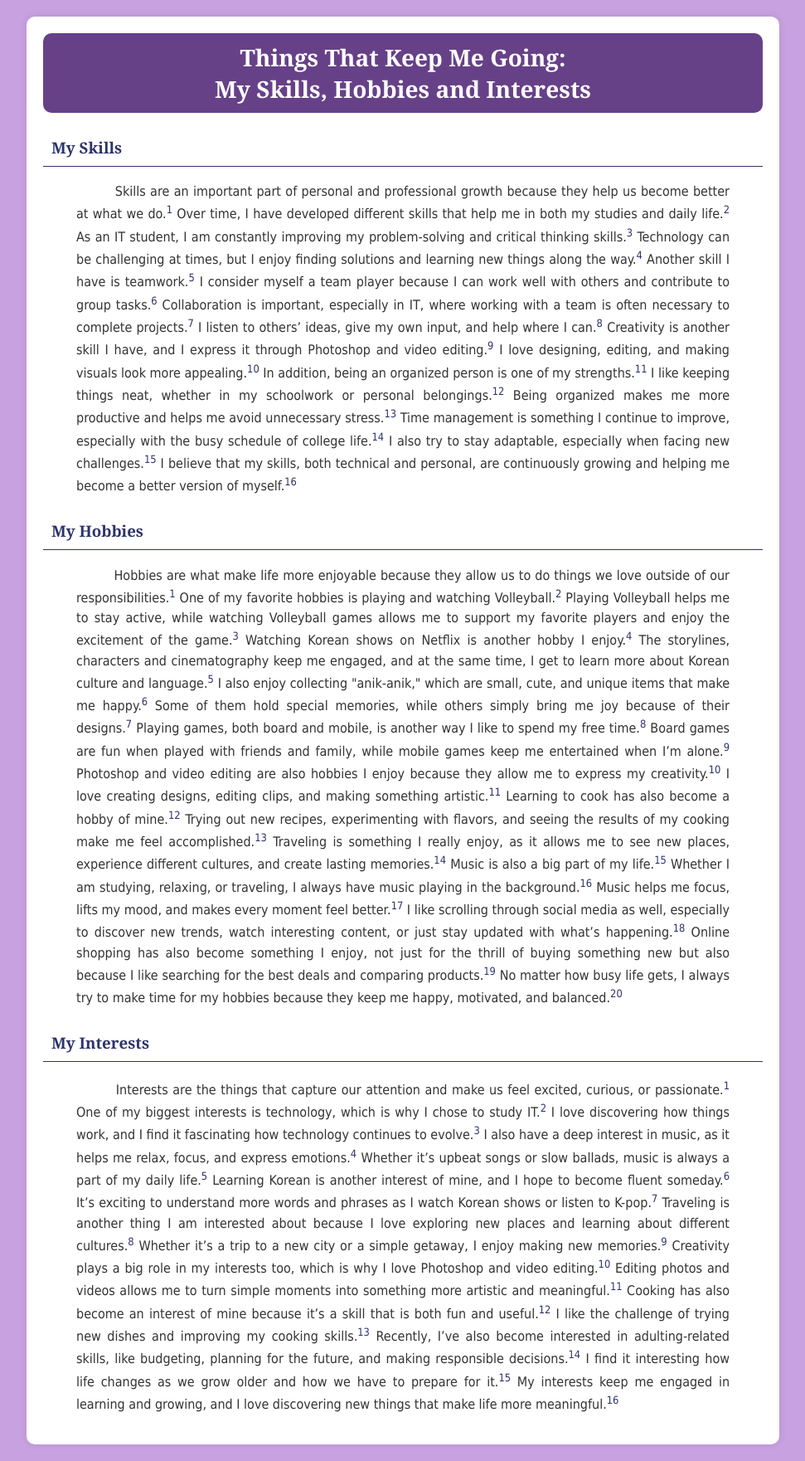
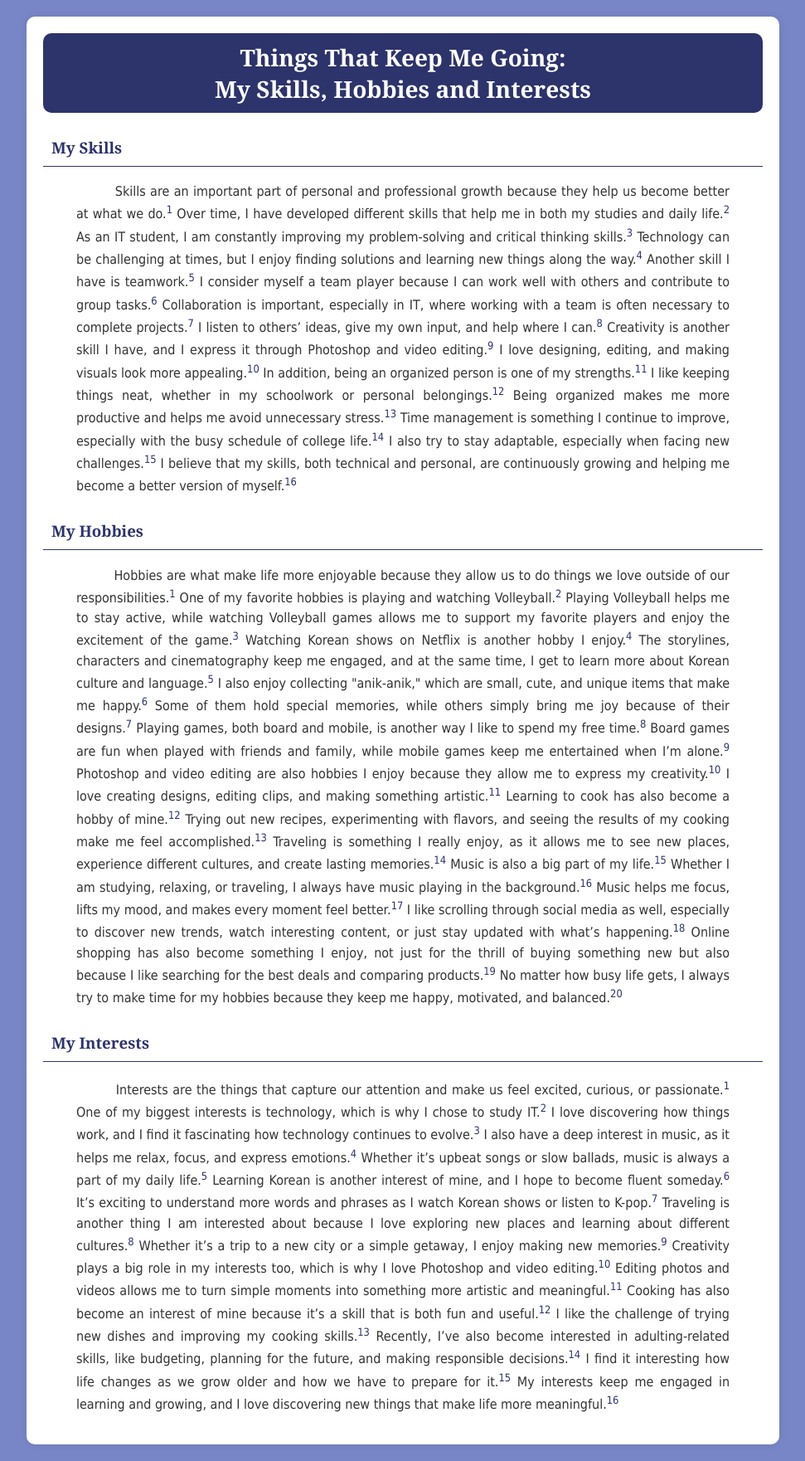
Before and after one commit to andrea-acuna/andrea-acuna.github.io, a PHP site: page /skills.html in a window 1280 px wide. Shown: the whole page at 83% size, without its empty margins (154-1125 px from the left). Run offline with PHP 8.4, Linux system fonts and the light colour scheme.

Commit message:
Update skills-style.css

```diff
--- a/skills-style.css
+++ b/skills-style.css
@@ -1,6 +1,6 @@
 body {
     font-family: "Tahoma", "Helvetica", "Arial", sans-serif;
-    background-color: #C8A1E0;
+    background-color: #7886C7;
     color: #333333;
     margin: 0;
     padding: 20px;
@@ -19,7 +19,7 @@ body {
     text-align: center;
     font-family: "Georgia", "Garamond", "Lora", serif;
     color: #FFFFFF;
-    background-color: #674188;
+    background-color: #2D336B;
     font-size: 28px;
     font-weight: bold;
     padding: 10px;
```
